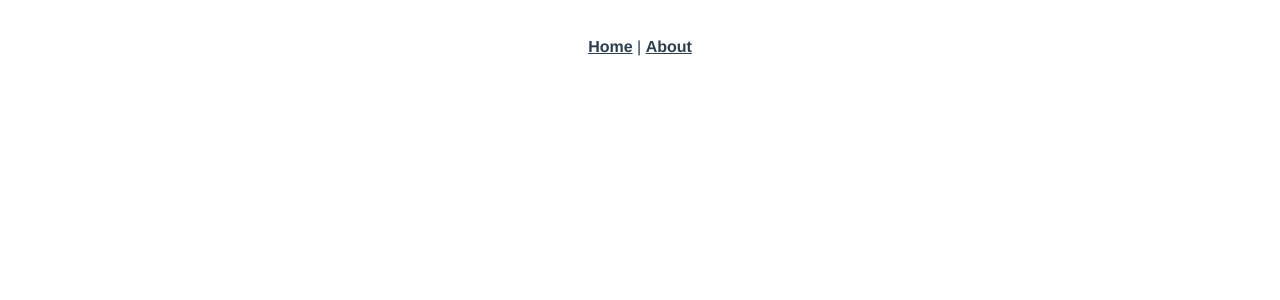
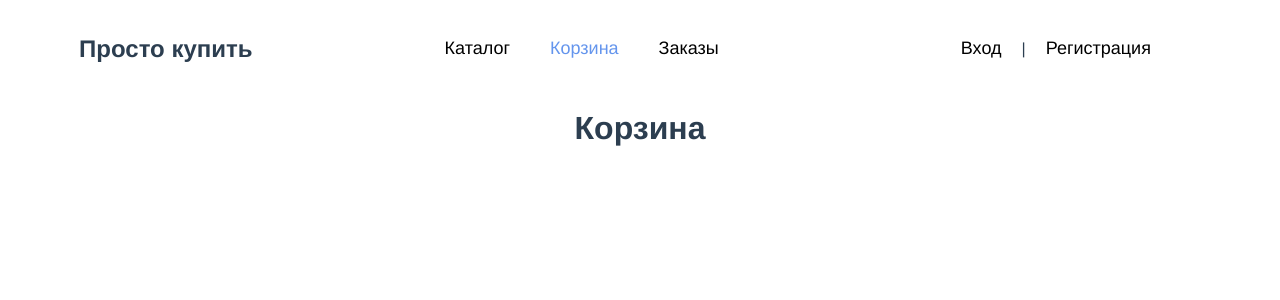
Before and after one commit to dsalato/Vue2week, a Vue app: page /basket in a window 1280 px wide. Before the commit this address had no page. Shown: the top 300 px of the page. Built offline with nearby package versions, Linux system fonts and the light colour scheme.

Commit message:
start project +  start css

```diff
--- a/src/App.vue
+++ b/src/App.vue
@@ -1,10 +1,16 @@
 <template>
-  <nav>
-    <router-link to="/">Home</router-link> |
-    <router-link to="/about">About</router-link>
-  </nav>
+  <header-component/>
   <router-view/>
 </template>
+
+<script>
+import HeaderComponent from "@/components/HeaderComponent.vue";
+export default {
+  components: {
+    HeaderComponent
+  }
+}
+</script>
 
 <style>
 #app {
@@ -21,10 +27,10 @@ nav {
 
 nav a {
   font-weight: bold;
-  color: #2c3e50;
+  color: black;
 }
 
 nav a.router-link-exact-active {
-  color: #42b983;
+  color: cornflowerblue;
 }
 </style>
--- /dev/null
+++ b/src/components/HeaderComponent.vue
@@ -0,0 +1,36 @@
+<template>
+  <div>
+    <h2>Просто купить</h2>
+    <nav>
+      <router-link to="catalog">Каталог</router-link>
+      <router-link to="basket">Корзина</router-link>
+      <router-link to="order">Заказы</router-link>
+    </nav>
+    <nav>
+      <router-link to="login">Вход</router-link>|<router-link to="register">Регистрация</router-link>
+    </nav>
+
+  </div>
+</template>
+
+<script>
+export default {
+  name: "HeaderComponent"
+}
+</script>
+
+<style scoped>
+div {
+  display: flex;
+  justify-content: space-around;
+  align-items: center;
+}
+a {
+  margin: 0 20px;
+  font-size: 18px;
+  font-weight: 500;
+  color: black;
+  text-decoration: none;
+}
+
+</style>
--- a/src/components/HelloWorld.vue
+++ /dev/null
@@ -1,58 +0,0 @@
-<template>
-  <div class="hello">
-    <h1>{{ msg }}</h1>
-    <p>
-      For a guide and recipes on how to configure / customize this project,<br>
-      check out the
-      <a href="https://cli.vuejs.org" target="_blank" rel="noopener">vue-cli documentation</a>.
-    </p>
-    <h3>Installed CLI Plugins</h3>
-    <ul>
-      <li><a href="https://github.com/vuejs/vue-cli/tree/dev/packages/%40vue/cli-plugin-router" target="_blank" rel="noopener">router</a></li>
-      <li><a href="https://github.com/vuejs/vue-cli/tree/dev/packages/%40vue/cli-plugin-vuex" target="_blank" rel="noopener">vuex</a></li>
-    </ul>
-    <h3>Essential Links</h3>
-    <ul>
-      <li><a href="https://vuejs.org" target="_blank" rel="noopener">Core Docs</a></li>
-      <li><a href="https://forum.vuejs.org" target="_blank" rel="noopener">Forum</a></li>
-      <li><a href="https://chat.vuejs.org" target="_blank" rel="noopener">Community Chat</a></li>
-      <li><a href="https://twitter.com/vuejs" target="_blank" rel="noopener">Twitter</a></li>
-      <li><a href="https://news.vuejs.org" target="_blank" rel="noopener">News</a></li>
-    </ul>
-    <h3>Ecosystem</h3>
-    <ul>
-      <li><a href="https://router.vuejs.org" target="_blank" rel="noopener">vue-router</a></li>
-      <li><a href="https://vuex.vuejs.org" target="_blank" rel="noopener">vuex</a></li>
-      <li><a href="https://github.com/vuejs/vue-devtools#vue-devtools" target="_blank" rel="noopener">vue-devtools</a></li>
-      <li><a href="https://vue-loader.vuejs.org" target="_blank" rel="noopener">vue-loader</a></li>
-      <li><a href="https://github.com/vuejs/awesome-vue" target="_blank" rel="noopener">awesome-vue</a></li>
-    </ul>
-  </div>
-</template>
-
-<script>
-export default {
-  name: 'HelloWorld',
-  props: {
-    msg: String
-  }
-}
-</script>
-
-<!-- Add "scoped" attribute to limit CSS to this component only -->
-<style scoped>
-h3 {
-  margin: 40px 0 0;
-}
-ul {
-  list-style-type: none;
-  padding: 0;
-}
-li {
-  display: inline-block;
-  margin: 0 10px;
-}
-a {
-  color: #42b983;
-}
-</style>
--- a/src/router/index.js
+++ b/src/router/index.js
@@ -1,22 +1,41 @@
 import { createRouter, createWebHistory } from 'vue-router'
-import HomeView from '../views/HomeView.vue'
+import CatalogView from "@/views/CatalogView.vue";
+import RegisterView from "@/views/RegisterView.vue";
+import LoginView from "@/views/LoginView.vue";
+import BasketView from "@/views/BasketView.vue";
+import OrderView from "@/views/OrderView.vue";
 
 const routes = [
   {
     path: '/',
-    name: 'home',
-    component: HomeView
+    redirect:{name:'catalog'}
   },
   {
-    path: '/about',
-    name: 'about',
-    // route level code-splitting
-    // this generates a separate chunk (about.[hash].js) for this route
-    // which is lazy-loaded when the route is visited.
-    component: function () {
-      return import(/* webpackChunkName: "about" */ '../views/AboutView.vue')
-    }
-  }
+    path: '/catalog',
+    name: 'catalog',
+    component: CatalogView
+  },
+  {
+    path: '/register',
+    name: 'register',
+    component: RegisterView
+  },
+  {
+    path: '/login',
+    name: 'login',
+    component: LoginView
+  },
+  {
+    path: '/basket',
+    name: 'basket',
+    component: BasketView
+  },
+  {
+    path: '/order',
+    name: 'order',
+    component: OrderView
+  },
+
 ]
 
 const router = createRouter({
--- a/src/views/AboutView.vue
+++ /dev/null
@@ -1,5 +0,0 @@
-<template>
-  <div class="about">
-    <h1>This is an about page</h1>
-  </div>
-</template>
--- /dev/null
+++ b/src/views/BasketView.vue
@@ -0,0 +1,13 @@
+<template>
+  <div><h1>Корзина</h1></div>
+</template>
+
+<script>
+export default {
+  name: "BasketView"
+}
+</script>
+
+<style scoped>
+
+</style>
--- /dev/null
+++ b/src/views/CatalogView.vue
@@ -0,0 +1,13 @@
+<template>
+  <div><h1>Каталог</h1></div>
+</template>
+
+<script>
+export default {
+  name: "CatalogView"
+}
+</script>
+
+<style scoped>
+
+</style>
--- a/src/views/HomeView.vue
+++ /dev/null
@@ -1,18 +0,0 @@
-<template>
-  <div class="home">
-    <img alt="Vue logo" src="../assets/logo.png">
-    <HelloWorld msg="Welcome to Your Vue.js App"/>
-  </div>
-</template>
-
-<script>
-// @ is an alias to /src
-import HelloWorld from '@/components/HelloWorld.vue'
-
-export default {
-  name: 'HomeView',
-  components: {
-    HelloWorld
-  }
-}
-</script>
--- /dev/null
+++ b/src/views/LoginView.vue
@@ -0,0 +1,13 @@
+<template>
+  <div><h1>Вход</h1></div>
+</template>
+
+<script>
+export default {
+  name: "LoginView"
+}
+</script>
+
+<style scoped>
+
+</style>
--- /dev/null
+++ b/src/views/OrderView.vue
@@ -0,0 +1,13 @@
+<template>
+  <div><h1>Заказы</h1></div>
+</template>
+
+<script>
+export default {
+  name: "OrderView"
+}
+</script>
+
+<style scoped>
+
+</style>
--- /dev/null
+++ b/src/views/RegisterView.vue
@@ -0,0 +1,13 @@
+<template>
+  <div><h1>Регистрация</h1></div>
+</template>
+
+<script>
+export default {
+  name: "RegisterView"
+}
+</script>
+
+<style scoped>
+
+</style>
```
